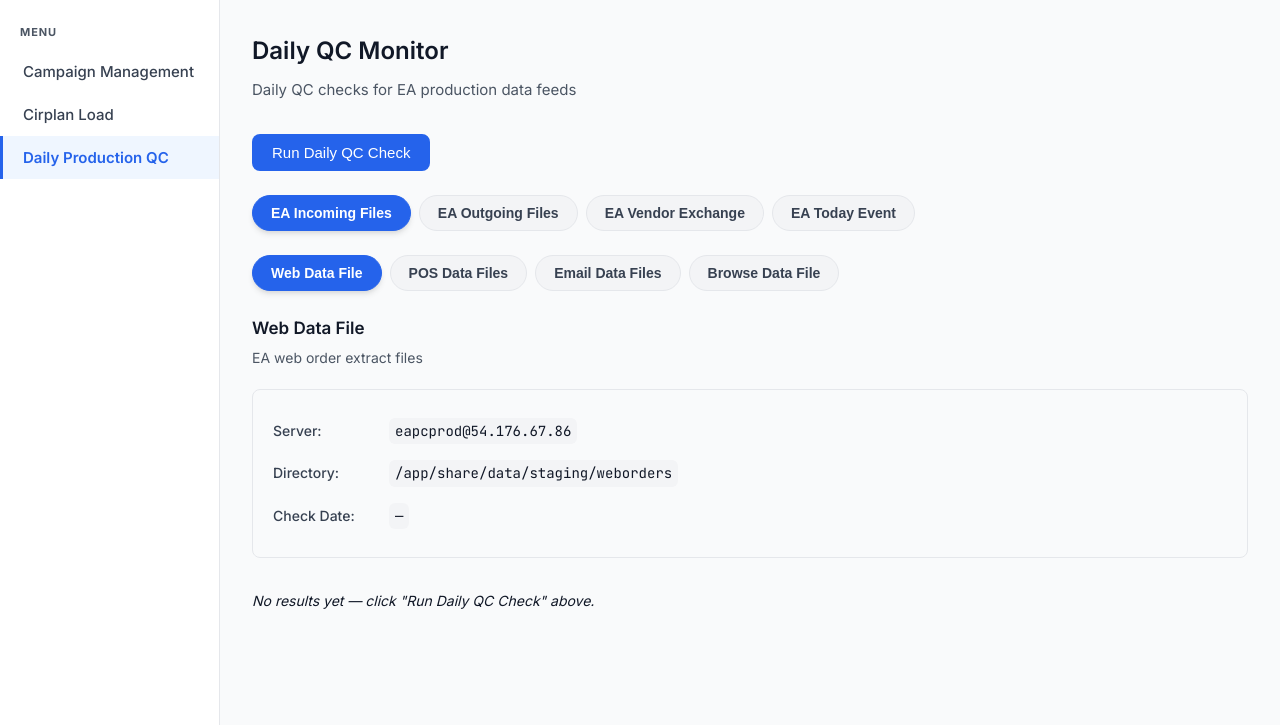
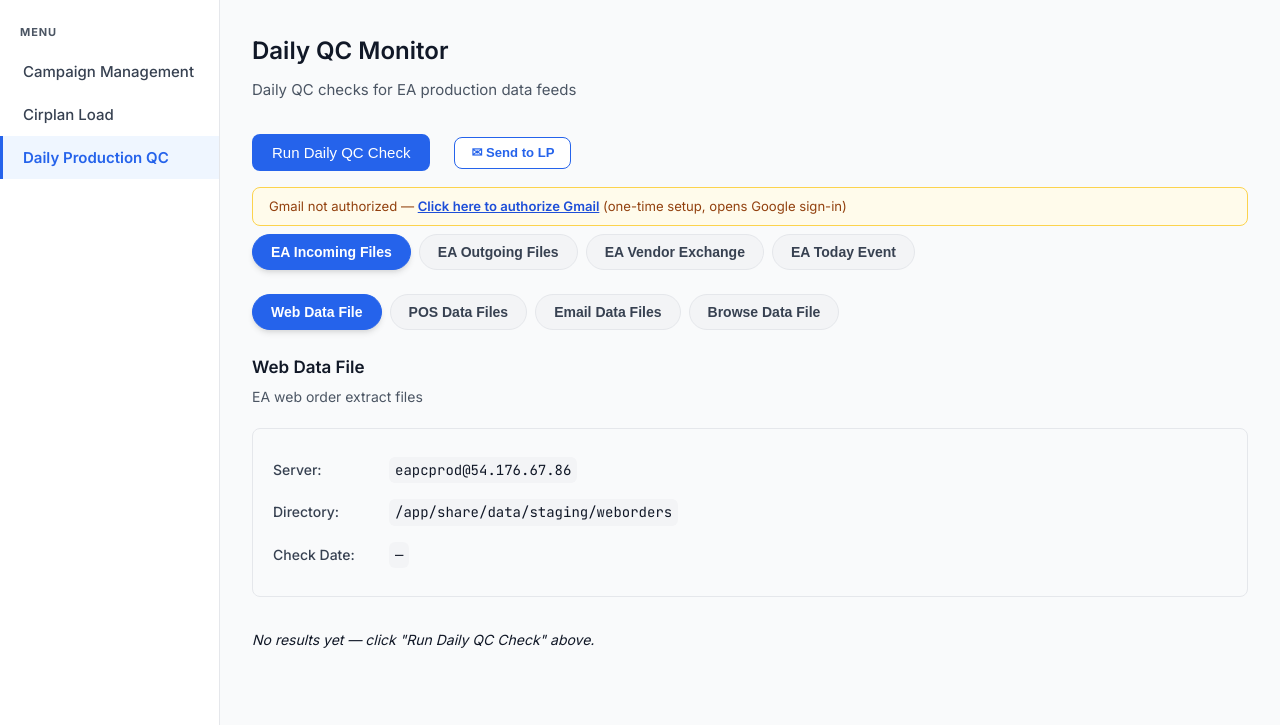
Before and after one commit to kiran-EA/LP_One_Platform, a Flask app: a page that uses templates/dashboard.html in a window 1280 px wide. Shown: the part 75-800 px from the top of the page. Run offline with Flask 3, Linux system fonts and the light colour scheme; the visitor is signed in with stand-in values (Sample User, id 1); parts of the project's set-up code (start-up, migrations or seed data) failed here and were passed over; some libraries are stand-ins or nearby versions.

Commit message:
Add Send to LP email feature via Gmail OAuth
- Gmail OAuth web flow (/auth/gmail, /auth/gmail/callback, /auth/gmail/status)
- /api/send-lp-email: compiles HTML email with QC results + this week events
- Sends to kiran@expressanalytics.net; FAIL rows highlighted red
- Send to LP button next to Run QC; auth banner if Gmail not yet authorized
- Toast notifications for success/error/warn

Co-Authored-By: Claude Sonnet 4.6 <noreply@anthropic.com>

```diff
--- a/app.py
+++ b/app.py
@@ -1454,6 +1454,269 @@ def api_today_events():
     })
 
 
+# ==================== GMAIL OAUTH & SEND TO LP ====================
+
+GMAIL_SCOPES       = ['https://www.googleapis.com/auth/gmail.send']
+CREDENTIALS_PATH   = os.environ.get('CREDENTIALS_PATH', 'credentials.json')
+TOKEN_PATH         = '/tmp/gmail_token.json'
+LP_EMAIL_TO        = 'kiran@expressanalytics.net'
+
+_EVENT_LABELS_PY = {
+    'campaign_start_date':      'Campaign Start',
+    'campaign_end_date':        'Campaign End',
+    'campaign_drop_date':       'Campaign Drop',
+    'cdi_full_refresh_send':    'CDI Full Refresh Send',
+    'cdi_full_refresh_receive': 'CDI Full Refresh Receive',
+    'modeling_kick_off':        'Modeling Kick-off',
+    'final_model_due':          'Final Model Due',
+    'lp_score_approval':        'LP Score Approval',
+    'final_scoring':            'Final Scoring',
+    'lp_count_approval':        'LP Count Approval',
+    'ea_merge_purge_delivery':  'EA Merge/Purge Delivery',
+    'cumm_cell':                'Cumm Cell',
+    'circ_plan':                'Circ Plan',
+    'mail_file':                'Mail File',
+    'hygine_files':             'Hygiene Files',
+    'ntf_estimate_rank_score':  'NTF Estimate Rank Score',
+    'ntf_actual_rank_score':    'NTF Actual Rank Score',
+    'ea_ntf_merge_purge_delvr': 'EA NTF Merge/Purge Delivery',
+    'ntf_mail_file':            'NTF Mail File',
+    'ntf_hygine_files':         'NTF Hygiene Files',
+    'ntf_cumm_cell':            'NTF Cumm Cell',
+    'gross_in':                 'Gross In',
+    'campaign_ntf_start_date':  'Campaign NTF Start',
+}
+
+
+def _gmail_service():
+    from google.oauth2.credentials import Credentials
+    from google.auth.transport.requests import Request as GRequest
+    from googleapiclient.discovery import build
+
+    token_json = os.environ.get('GMAIL_TOKEN_JSON')
+    if not token_json and os.path.exists(TOKEN_PATH):
+        with open(TOKEN_PATH) as f:
+            token_json = f.read()
+    if not token_json:
+        return None
+
+    creds = Credentials.from_authorized_user_info(json.loads(token_json), GMAIL_SCOPES)
+    if creds.expired and creds.refresh_token:
+        creds.refresh(GRequest())
+        _save_token(creds.to_json())
+    if not creds.valid:
+        return None
+    return build('gmail', 'v1', credentials=creds)
+
+
+def _save_token(token_json_str):
+    try:
+        with open(TOKEN_PATH, 'w') as f:
+            f.write(token_json_str)
+    except OSError:
+        pass  # read-only filesystem on Vercel — token must be set via env var
+
+
+def _build_lp_email_html(qc_summary, events, week_label):
+    today_str  = datetime.now(IST).strftime('%B %d, %Y')
+    total_fail = sum(1 for r in qc_summary if not (r.get('pass') and not r.get('error')))
+    banner_bg  = '#fef2f2' if total_fail else '#d1fae5'
+    banner_bc  = '#fca5a5' if total_fail else '#6ee7b7'
+    banner_col = '#991b1b' if total_fail else '#065f46'
+    banner_txt = f'{total_fail} feed{"s" if total_fail != 1 else ""} with issues' if total_fail else 'All feeds OK'
+
+    # ---- QC rows ----
+    qc_rows = ''
+    for r in qc_summary:
+        name   = r.get('name', '—')
+        is_err = r.get('error', False)
+        is_ok  = r.get('pass', False) and not is_err
+        n_iss  = r.get('issue_count', 0)
+        if is_ok:
+            badge = '<span style="color:#059669;font-weight:700;">&#10003; PASS</span>'
+            row_s = ''
+        elif is_err:
+            badge = '<span style="color:#92400e;font-weight:700;">&#9888; ERROR</span>'
+            row_s = 'background:#fffbeb;'
+        else:
+            badge = '<span style="color:#dc2626;font-weight:700;">&#10007; FAIL</span>'
+            row_s = 'background:#fef2f2;'
+        qc_rows += (
+            f'<tr style="{row_s}">'
+            f'<td style="padding:7px 14px;border-bottom:1px solid #e5e7eb;">{name}</td>'
+            f'<td style="padding:7px 14px;border-bottom:1px solid #e5e7eb;text-align:center;">{badge}</td>'
+            f'<td style="padding:7px 14px;border-bottom:1px solid #e5e7eb;text-align:center;color:#6b7280;">'
+            f'{"&mdash;" if is_ok or is_err else n_iss}</td>'
+            f'</tr>'
+        )
+        # Issue detail rows
+        rows = r.get('rows', [])
+        for row in rows:
+            st = row.get('status', '')
+            if st == 'ok':
+                continue
+            st_label = {'missing': 'MISSING', 'low': 'LOW COUNT', 'high': 'HIGH COUNT',
+                        'flagged': 'FLAGGED', 'unexpected': 'UNEXPECTED'}.get(st, st.upper())
+            cnt = row.get('count')
+            cnt_str = f'{cnt:,}' if isinstance(cnt, int) else '&mdash;'
+            qc_rows += (
+                f'<tr style="background:#fafafa;">'
+                f'<td style="padding:5px 14px 5px 28px;border-bottom:1px solid #f3f4f6;'
+                f'font-family:monospace;font-size:12px;color:#374151;" colspan="2">'
+                f'&#8627; {row.get("name","")}</td>'
+                f'<td style="padding:5px 14px;border-bottom:1px solid #f3f4f6;'
+                f'font-size:12px;color:#dc2626;">{st_label} ({cnt_str})</td>'
+                f'</tr>'
+            )
+
+    # ---- Event rows ----
+    ev_rows = ''
+    if events:
+        for ev in events:
+            is_today = ev.get('is_today', False)
+            row_s = 'background:#eff6ff;' if is_today else ''
+            label = _EVENT_LABELS_PY.get(ev.get('event_type', ''), ev.get('event_type', ''))
+            today_tag = ' <b style="color:#1d4ed8;">[TODAY]</b>' if is_today else ''
+            ev_rows += (
+                f'<tr style="{row_s}">'
+                f'<td style="padding:6px 14px;border-bottom:1px solid #e5e7eb;white-space:nowrap;">'
+                f'{ev.get("event_date","")}{today_tag}</td>'
+                f'<td style="padding:6px 14px;border-bottom:1px solid #e5e7eb;">{label}</td>'
+                f'<td style="padding:6px 14px;border-bottom:1px solid #e5e7eb;color:#6b7280;">'
+                f'{ev.get("campaign_name","&mdash;")}</td>'
+                f'</tr>'
+            )
+    else:
+        ev_rows = ('<tr><td colspan="3" style="padding:14px;color:#9ca3af;text-align:center;">'
+                   'No campaign events this week</td></tr>')
+
+    return f"""
+<html><body style="font-family:Arial,Helvetica,sans-serif;color:#111827;max-width:720px;
+margin:0 auto;padding:24px 16px;background:#f9fafb;">
+<div style="background:#fff;border-radius:12px;padding:28px 32px;box-shadow:0 1px 4px rgba(0,0,0,.07);">
+  <h2 style="margin:0 0 4px;font-size:20px;color:#111827;">LP One Platform &mdash; Daily QC Report</h2>
+  <p style="margin:0 0 20px;color:#6b7280;font-size:13px;">
+    Date: <strong>{today_str}</strong> &nbsp;|&nbsp; Sent to: <strong>{LP_EMAIL_TO}</strong>
+  </p>
+
+  <div style="background:{banner_bg};border:1px solid {banner_bc};border-radius:8px;
+       padding:14px 18px;margin-bottom:24px;">
+    <strong style="font-size:15px;color:{banner_col};">{banner_txt}</strong>
+  </div>
+
+  <h3 style="font-size:14px;text-transform:uppercase;letter-spacing:.05em;
+      color:#6b7280;margin:0 0 10px;">QC Results</h3>
+  <table style="width:100%;border-collapse:collapse;border:1px solid #e5e7eb;
+         border-radius:8px;overflow:hidden;margin-bottom:28px;">
+    <thead><tr style="background:#f3f4f6;">
+      <th style="text-align:left;padding:9px 14px;font-size:12px;color:#374151;
+          text-transform:uppercase;letter-spacing:.04em;">Feed</th>
+      <th style="text-align:center;padding:9px 14px;font-size:12px;color:#374151;
+          text-transform:uppercase;letter-spacing:.04em;">Status</th>
+      <th style="text-align:center;padding:9px 14px;font-size:12px;color:#374151;
+          text-transform:uppercase;letter-spacing:.04em;">Issues</th>
+    </tr></thead>
+    <tbody>{qc_rows}</tbody>
+  </table>
+
+  <h3 style="font-size:14px;text-transform:uppercase;letter-spacing:.05em;
+      color:#6b7280;margin:0 0 6px;">Campaign Events &mdash; Week of {week_label}</h3>
+  <table style="width:100%;border-collapse:collapse;border:1px solid #e5e7eb;
+         border-radius:8px;overflow:hidden;margin-bottom:28px;">
+    <thead><tr style="background:#f3f4f6;">
+      <th style="text-align:left;padding:9px 14px;font-size:12px;color:#374151;
+          text-transform:uppercase;letter-spacing:.04em;">Date</th>
+      <th style="text-align:left;padding:9px 14px;font-size:12px;color:#374151;
+          text-transform:uppercase;letter-spacing:.04em;">Event</th>
+      <th style="text-align:left;padding:9px 14px;font-size:12px;color:#374151;
+          text-transform:uppercase;letter-spacing:.04em;">Campaign</th>
+    </tr></thead>
+    <tbody>{ev_rows}</tbody>
+  </table>
+
+  <p style="margin:0;font-size:11px;color:#9ca3af;border-top:1px solid #f3f4f6;
+     padding-top:14px;">Generated by LP One Platform &mdash; Express Analytics</p>
+</div>
+</body></html>"""
+
+
+@app.route('/auth/gmail')
+def auth_gmail():
+    if 'logged_in' not in session:
+        return redirect(url_for('login'))
+    from google_auth_oauthlib.flow import Flow
+    if not os.path.exists(CREDENTIALS_PATH):
+        return f'<b>Error:</b> {CREDENTIALS_PATH} not found. Place your OAuth credentials.json in the project root.', 500
+    redirect_uri = request.host_url.rstrip('/') + '/auth/gmail/callback'
+    flow = Flow.from_client_secrets_file(CREDENTIALS_PATH, scopes=GMAIL_SCOPES, redirect_uri=redirect_uri)
+    auth_url, state = flow.authorization_url(access_type='offline', prompt='consent')
+    session['gmail_oauth_state'] = state
+    return redirect(auth_url)
+
+
+@app.route('/auth/gmail/callback')
+def auth_gmail_callback():
+    if 'logged_in' not in session:
+        return redirect(url_for('login'))
+    from google_auth_oauthlib.flow import Flow
+    state = session.get('gmail_oauth_state', '')
+    redirect_uri = request.host_url.rstrip('/') + '/auth/gmail/callback'
+    os.environ.setdefault('OAUTHLIB_INSECURE_TRANSPORT', '1')
+    flow = Flow.from_client_secrets_file(
+        CREDENTIALS_PATH, scopes=GMAIL_SCOPES, state=state, redirect_uri=redirect_uri)
+    flow.fetch_token(authorization_response=request.url.replace('http://', 'https://')
+                     if request.headers.get('X-Forwarded-Proto') == 'https'
+                     else request.url)
+    _save_token(flow.credentials.to_json())
+    return redirect('/dashboard?gmail_auth=ok')
+
+
+@app.route('/auth/gmail/status')
+def auth_gmail_status():
+    if 'logged_in' not in session:
+        return jsonify({'authorized': False}), 401
+    svc = _gmail_service()
+    return jsonify({'authorized': svc is not None})
+
+
+@app.route('/api/send-lp-email', methods=['POST'])
+def api_send_lp_email():
+    if 'logged_in' not in session:
+        return jsonify({'error': 'Not authenticated'}), 401
+
+    svc = _gmail_service()
+    if not svc:
+        return jsonify({'error': 'Gmail not authorized', 'needs_auth': True}), 403
+
+    payload     = request.get_json() or {}
+    qc_summary  = payload.get('qc_summary', [])
+    events      = payload.get('events', [])
+    week_label  = payload.get('week_label', '')
+
+    html_body = _build_lp_email_html(qc_summary, events, week_label)
+
+    from email.mime.multipart import MIMEMultipart as _MMP
+    from email.mime.text import MIMEText as _MT
+    import base64 as _b64
+
+    today_str = datetime.now(IST).strftime('%b %d, %Y')
+    total_fail = sum(1 for r in qc_summary if not (r.get('pass') and not r.get('error')))
+    prefix = '❌' if total_fail else '✅'
+
+    msg = _MMP('alternative')
+    msg['To']      = LP_EMAIL_TO
+    msg['From']    = 'me'
+    msg['Subject'] = f'{prefix} LP QC Report – {today_str}'
+    msg.attach(_MT(html_body, 'html'))
+
+    raw = _b64.urlsafe_b64encode(msg.as_bytes()).decode()
+    try:
+        svc.users().messages().send(userId='me', body={'raw': raw}).execute()
+        return jsonify({'ok': True, 'message': f'Email sent to {LP_EMAIL_TO}'})
+    except Exception as e:
+        return jsonify({'error': str(e)}), 500
+
+
 # ==================== QC SUMMARY EMAIL ====================
 # Configure these before using the Send Email feature
 QC_EMAIL_TO   = ''          # e.g. 'lp-team@lampsplus.com'
--- a/requirements.txt
+++ b/requirements.txt
@@ -3,3 +3,6 @@ paramiko==3.4.0
 cryptography==42.0.8
 tzdata==2024.1
 psycopg2-binary==2.9.9
+google-auth-oauthlib==1.2.0
+google-auth==2.29.0
+google-api-python-client==2.126.0
--- a/static/css/style.css
+++ b/static/css/style.css
@@ -1587,3 +1587,52 @@ body {
 .te-col-date  { width: 0; white-space: nowrap; }
 .te-col-event { font-weight: 500; white-space: nowrap; }
 .te-col-campaign { color: var(--gray-500); }
+
+/* ==================== Send to LP Button ==================== */
+.btn-send-lp {
+    display: inline-flex;
+    align-items: center;
+    gap: 0.4rem;
+    padding: 0.45rem 1rem;
+    border: 1.5px solid #2563eb;
+    border-radius: var(--radius-md);
+    background: #fff;
+    color: #2563eb;
+    font-size: 0.82rem;
+    font-weight: 600;
+    cursor: pointer;
+    transition: background 0.15s, color 0.15s;
+    margin-left: 0.5rem;
+}
+.btn-send-lp:hover  { background: #eff6ff; }
+.btn-send-lp:disabled { opacity: 0.55; cursor: not-allowed; }
+
+/* Gmail auth banner */
+.gmail-auth-banner {
+    background: #fffbeb;
+    border: 1px solid #fcd34d;
+    border-radius: var(--radius-md);
+    padding: 0.5rem 1rem;
+    font-size: 0.82rem;
+    color: #92400e;
+    margin-top: 0.5rem;
+}
+.gmail-auth-link { color: #1d4ed8; font-weight: 600; text-decoration: underline; }
+
+/* Toast notification */
+.app-toast {
+    position: fixed;
+    bottom: 1.5rem;
+    right: 1.5rem;
+    padding: 0.75rem 1.25rem;
+    border-radius: var(--radius-md);
+    font-size: 0.85rem;
+    font-weight: 500;
+    box-shadow: 0 4px 14px rgba(0,0,0,.15);
+    z-index: 9999;
+    max-width: 380px;
+}
+.app-toast-success { background: #d1fae5; color: #065f46; border: 1px solid #6ee7b7; }
+.app-toast-error   { background: #fee2e2; color: #991b1b; border: 1px solid #fca5a5; }
+.app-toast-warn    { background: #fffbeb; color: #92400e; border: 1px solid #fcd34d; }
+.app-toast-info    { background: #eff6ff; color: #1e40af; border: 1px solid #93c5fd; }
--- a/static/js/dashboard.js
+++ b/static/js/dashboard.js
@@ -1266,6 +1266,94 @@ document.addEventListener('DOMContentLoaded', function() {
     const teRefreshBtn = document.getElementById('teRefreshBtn');
     if (teRefreshBtn) teRefreshBtn.addEventListener('click', () => { teLoaded = false; loadTodayEvents(); });
 
+    // ==================== SEND TO LP ====================
+    function showToast(msg, type) {
+        const t = document.getElementById('appToast');
+        if (!t) return;
+        t.textContent = msg;
+        t.className = 'app-toast app-toast-' + (type || 'info');
+        t.style.display = 'block';
+        setTimeout(() => { t.style.display = 'none'; }, 5000);
+    }
+
+    function buildQcSummary() {
+        return (qcLastRunResults || []).map(r => {
+            const isPass  = r.ok && r.issue_count === 0;
+            const isError = !r.ok;
+            const rows    = r.data && r.data.rows ? r.data.rows.filter(row => row.status !== 'ok') : [];
+            return {
+                name:        r.name,
+                pass:        isPass,
+                error:       isError,
+                issue_count: r.issue_count || 0,
+                rows,
+            };
+        });
+    }
+
+    const sendLpBtn    = document.getElementById('sendLpBtn');
+    const sendLpText   = document.getElementById('sendLpText');
+    const sendLpLoader = document.getElementById('sendLpLoader');
+    const gmailBanner  = document.getElementById('gmailAuthBanner');
+
+    if (sendLpBtn) {
+        sendLpBtn.addEventListener('click', async () => {
+            if (!qcLastRunResults || qcLastRunResults.length === 0) {
+                showToast('Run QC first, then click Send to LP.', 'warn');
+                return;
+            }
+
+            sendLpBtn.disabled = true;
+            sendLpText.style.display  = 'none';
+            sendLpLoader.style.display = 'inline-block';
+
+            try {
+                // Fetch this week's events fresh
+                let events = [], week_label = '';
+                try {
+                    const evResp = await fetch('/api/today-events').then(r => r.json());
+                    events     = evResp.events || [];
+                    week_label = evResp.week_start && evResp.week_end
+                        ? `${evResp.week_start} – ${evResp.week_end}` : '';
+                } catch(_) {}
+
+                const payload = {
+                    qc_summary: buildQcSummary(),
+                    events,
+                    week_label,
+                };
+
+                const resp = await fetch('/api/send-lp-email', {
+                    method: 'POST',
+                    headers: { 'Content-Type': 'application/json' },
+                    body: JSON.stringify(payload),
+                });
+                const data = await resp.json();
+
+                if (data.needs_auth) {
+                    if (gmailBanner) gmailBanner.style.display = 'block';
+                    showToast('Gmail authorization required — see banner above.', 'warn');
+                } else if (data.ok) {
+                    if (gmailBanner) gmailBanner.style.display = 'none';
+                    showToast('✉ Email sent to kiran@expressanalytics.net', 'success');
+                } else {
+                    showToast('Error: ' + (data.error || 'Unknown error'), 'error');
+                }
+            } catch(err) {
+                showToast('Error: ' + err.message, 'error');
+            } finally {
+                sendLpBtn.disabled    = false;
+                sendLpText.style.display   = 'inline';
+                sendLpLoader.style.display = 'none';
+            }
+        });
+    }
+
+    // Check Gmail auth status on load and show banner if needed
+    fetch('/auth/gmail/status').then(r => r.json()).then(s => {
+        if (!s.authorized && gmailBanner) gmailBanner.style.display = 'block';
+    }).catch(() => {});
+
     const qcRunAllBtn = document.getElementById('qcRunAllBtn');
     const qcRunAllText = document.getElementById('qcRunAllText');
     const qcRunAllLoader = document.getElementById('qcRunAllLoader');
--- a/templates/dashboard.html
+++ b/templates/dashboard.html
@@ -181,9 +181,20 @@
                             <span id="qcRunAllText">Run Daily QC Check</span>
                             <span id="qcRunAllLoader" class="loader" style="display: none;"></span>
                         </button>
+                        <button id="sendLpBtn" class="btn-send-lp" title="Send QC report + this week's events to kiran@expressanalytics.net">
+                            <span id="sendLpText">&#9993; Send to LP</span>
+                            <span id="sendLpLoader" class="loader" style="display:none;"></span>
+                        </button>
                         <span id="qcLastRunAt" class="qc-last-run"></span>
                     </div>
                     <div id="qcRunAllSummary" class="qc-summary" style="display: none;"></div>
+
+                    <!-- Gmail auth notice (shown when not yet authorized) -->
+                    <div id="gmailAuthBanner" class="gmail-auth-banner" style="display:none;">
+                        Gmail not authorized &mdash;
+                        <a href="/auth/gmail" class="gmail-auth-link">Click here to authorize Gmail</a>
+                        (one-time setup, opens Google sign-in)
+                    </div>
 
                     <div class="qc-body">
                         <div class="subtabs">
@@ -595,5 +606,7 @@
     </div>
 
     <script src="{{ url_for('static', filename='js/dashboard.js') }}"></script>
+    <!-- Toast notification -->
+    <div id="appToast" class="app-toast" style="display:none;"></div>
 </body>
 </html>
```
